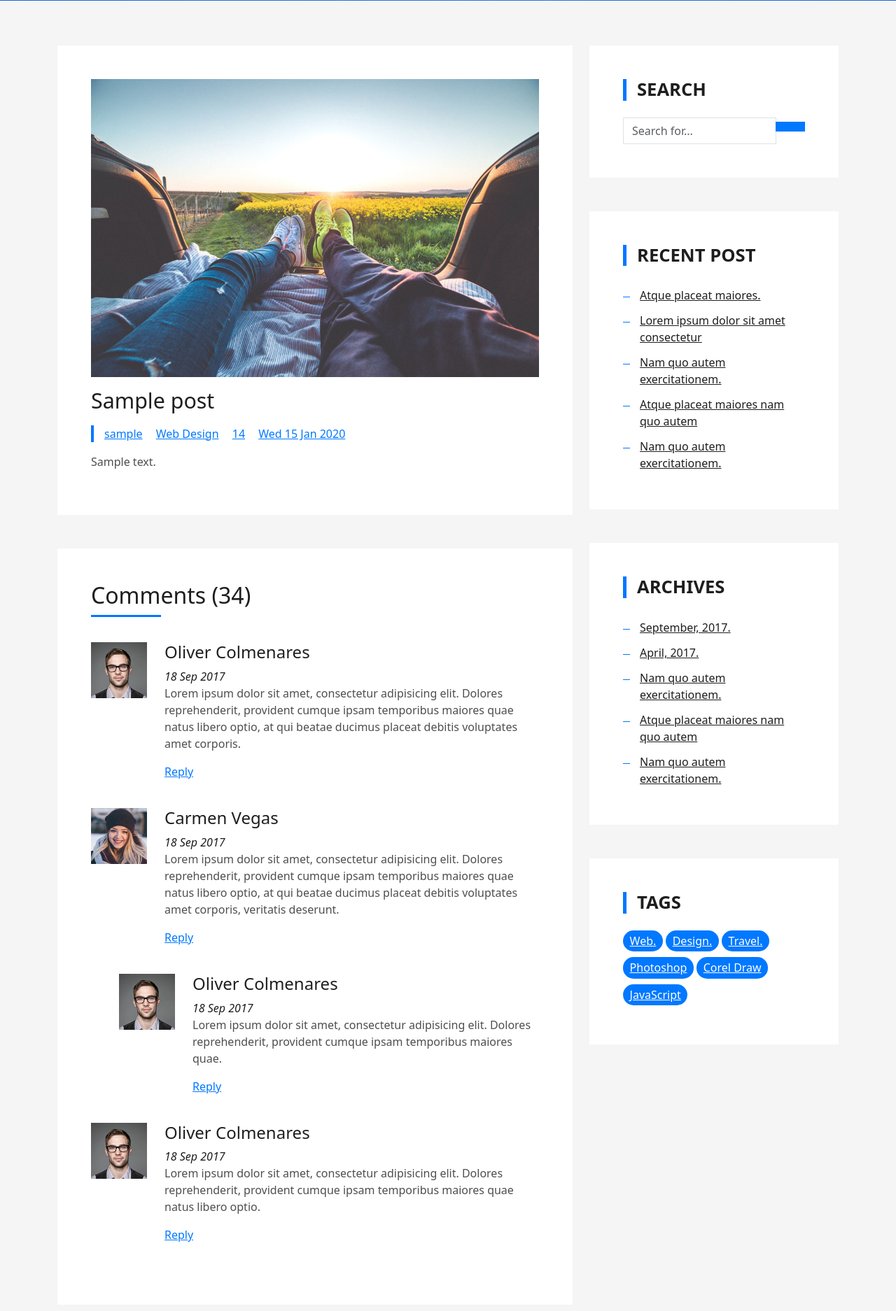
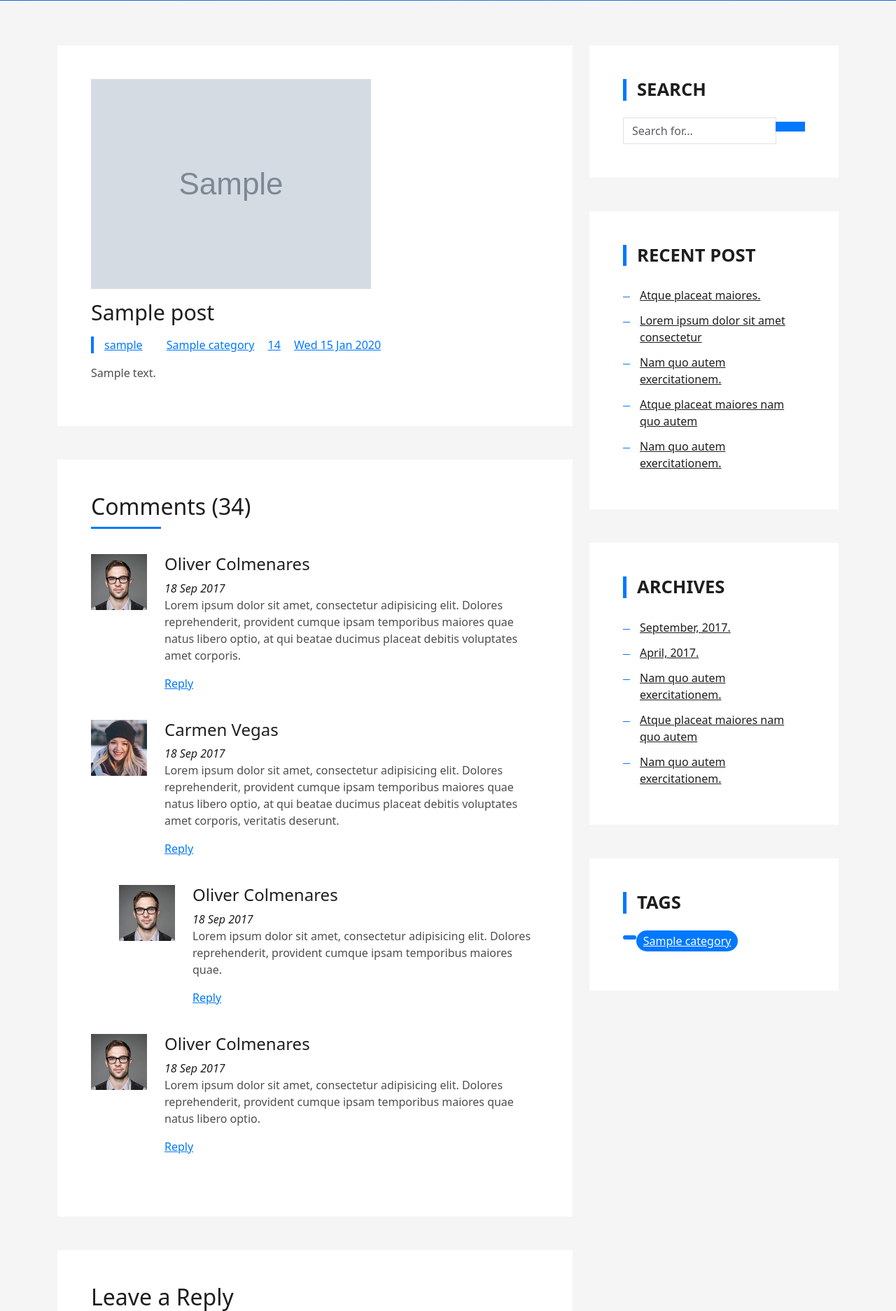
Before and after one commit to Mah6od/my-portfolio, a Django app: page /blog/1/ in a window 1280 px wide. Shown: the part 349-2223 px from the top of the page at 70% size. Run offline with Django 5.2, Linux system fonts and the light colour scheme; tables that the repository leaves empty hold one stand-in row (values such as "Sample post"); grey boxes marked "Sample" are stand-in pictures; some libraries are stand-ins or nearby versions.

Commit message:
Update blog-single.html

```diff
--- a/templates/blog-single.html
+++ b/templates/blog-single.html
@@ -100,8 +100,8 @@
       <div class="row">
         <div class="col-md-8">
           <div class="post-box">
-            <div class="post-thumb">
-              <img src="{% static 'img/post-1.jpg' %}" class="img-fluid" alt="">
+            <div class="feature-img">
+              <img class="img-fluid" src="{{post.image.url}}" alt="">
             </div>
             <div class="post-meta">
               <h1 class="article-title" style="text-align: {% if post.title|is_persian %}right{% else %}left{% endif %};">
@@ -114,7 +114,11 @@
                 </li>
                 <li>
                   <span class="ion-pricetag"></span>
-                  <a href="#">Web Design</a>
+                  <a href="#">
+                    {% for cat in post.category.all %}
+											<li><a href='#'>{{ cat.name }}</a></li>
+										{% endfor %}
+                  </a>
                 </li>
                 <li>
                   <span class="ion-chatbox"></span>
@@ -301,22 +305,11 @@
             <div class="sidebar-content">
               <ul>
                 <li>
-                  <a href="#">Web.</a>
-                </li>
-                <li>
-                  <a href="#">Design.</a>
-                </li>
-                <li>
-                  <a href="#">Travel.</a>
-                </li>
-                <li>
-                  <a href="#">Photoshop</a>
-                </li>
-                <li>
-                  <a href="#">Corel Draw</a>
-                </li>
-                <li>
-                  <a href="#">JavaScript</a>
+                  <a href="#">
+                    {% for cat in post.category.all %}
+											<li><a href='#'>{{ cat.name }}</a></li>
+										{% endfor %}
+                  </a>
                 </li>
               </ul>
             </div>
```
